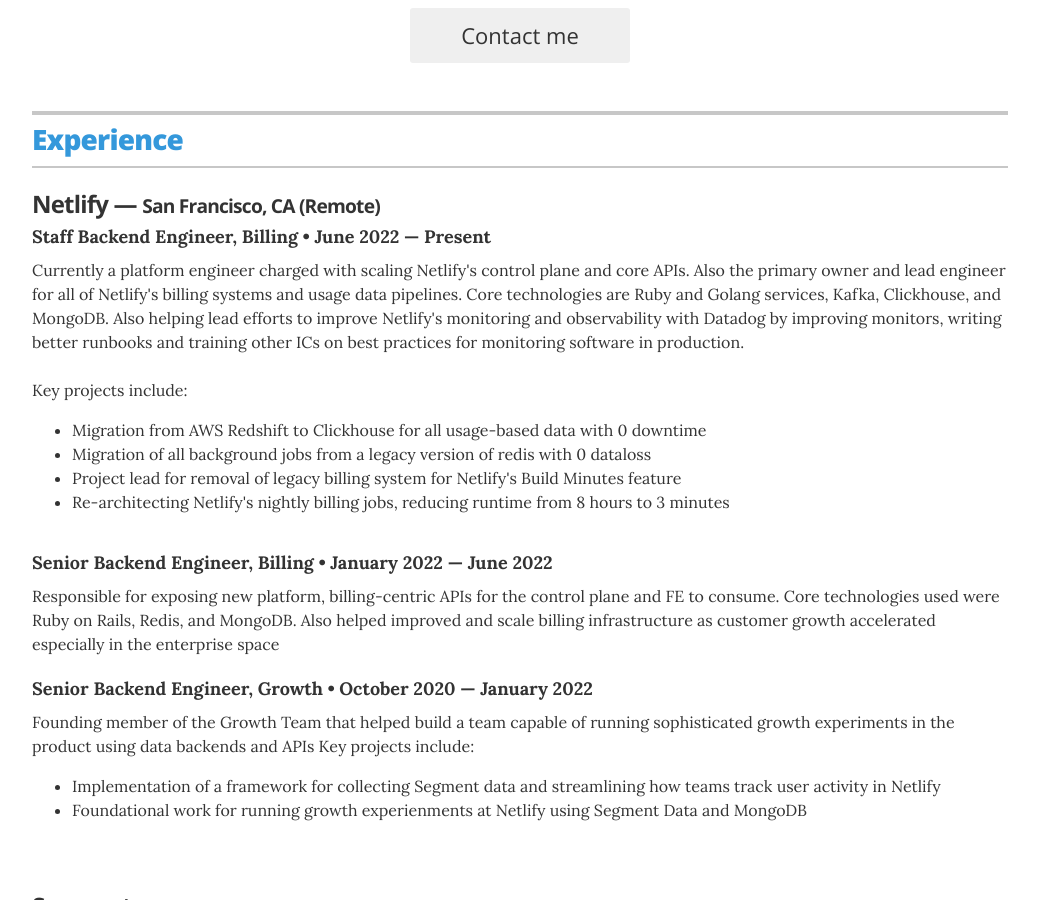
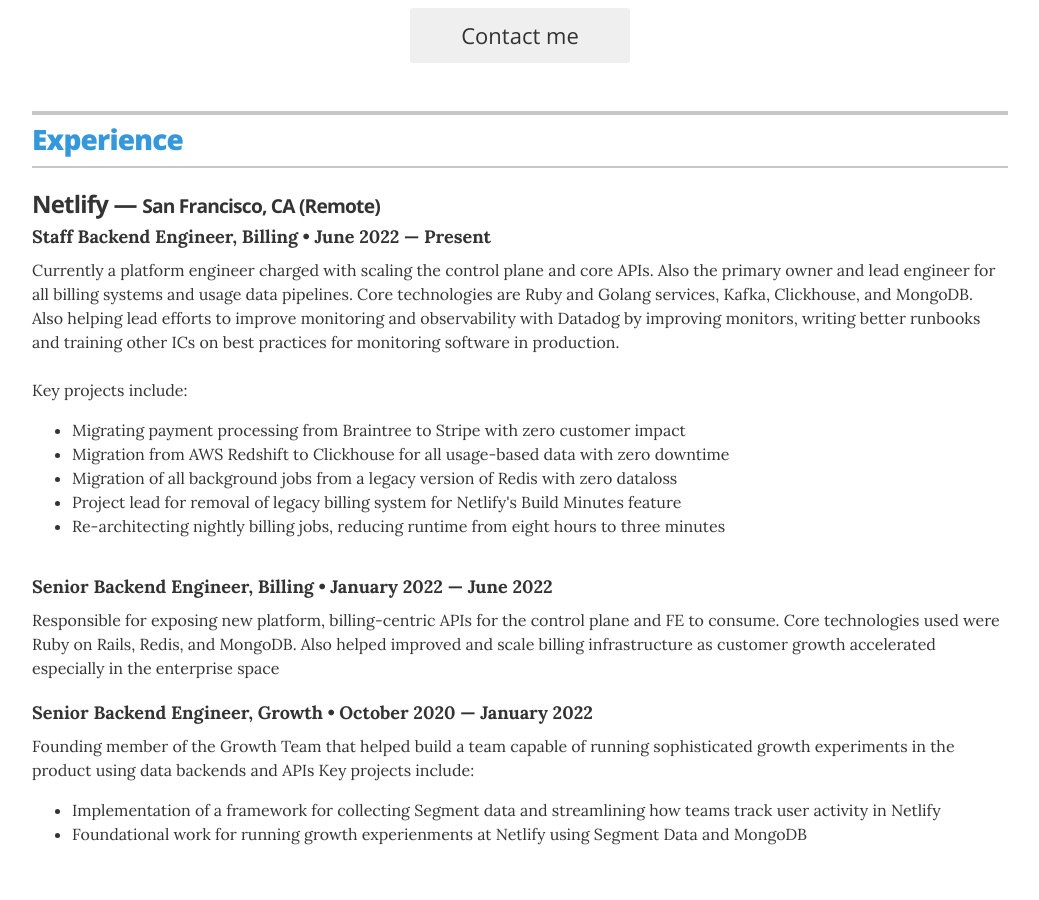
Before and after one commit to bryanmikaelian/resume, a Jekyll site: the page built from index.html, in a window 1280 px wide and 900 px high, scrolled down 464 px. Shown: the whole window, without its empty margins (120-1159 px from the left). Built offline with Jekyll 4.4.1, drawn with Linux system fonts in a browser that asks for light colours.

Commit message:
Feedback

```diff
--- a/_data/experience.yml
+++ b/_data/experience.yml
@@ -2,15 +2,16 @@
 - company: Netlify &mdash; <small>San Francisco, CA (Remote)</small>
   position: Staff Backend Engineer, Billing
   duration: June 2022 &mdash; Present
-  summary: "Currently a platform engineer charged with scaling Netlify's control plane and core APIs. Also the primary owner and lead engineer for all of Netlify's billing systems and usage data pipelines. Core technologies are Ruby and Golang services, Kafka, Clickhouse, and MongoDB. Also helping lead efforts to improve Netlify's monitoring and observability with Datadog by improving monitors, writing better runbooks and training other ICs on best practices for monitoring software in production.
+  summary: "Currently a platform engineer charged with scaling the control plane and core APIs. Also the primary owner and lead engineer for all billing systems and usage data pipelines. Core technologies are Ruby and Golang services, Kafka, Clickhouse, and MongoDB. Also helping lead efforts to improve monitoring and observability with Datadog by improving monitors, writing better runbooks and training other ICs on best practices for monitoring software in production.
   <br />
   <br />
   Key projects include:
     <ul>
-      <li>Migration from AWS Redshift to Clickhouse for all usage-based data with 0 downtime</li>
-      <li>Migration of all background jobs from a legacy version of redis with 0 dataloss</li>
+      <li>Migrating payment processing from Braintree to Stripe with zero customer impact</li>
+      <li>Migration from AWS Redshift to Clickhouse for all usage-based data with zero downtime</li>
+      <li>Migration of all background jobs from a legacy version of Redis with zero dataloss</li>
       <li>Project lead for removal of legacy billing system for Netlify's Build Minutes feature</li>
-      <li>Re-architecting Netlify's nightly billing jobs, reducing runtime from 8 hours to 3 minutes</li>
+      <li>Re-architecting nightly billing jobs, reducing runtime from eight hours to three minutes</li>
     </ul>
   "
 
--- a/_layouts/resume.html
+++ b/_layouts/resume.html
@@ -21,7 +21,7 @@
 
         <!-- To display contact info here, change `display_header_contact_info` value in _config.yml to true -->
         {% if site.display_header_contact_info == 'true' %}
-        <div class="header-contact-info">
+        <div class="header-contact-info no-print">
           <p>{{ site.resume_header_contact_info }}</p>
         </div>
         {% endif %}
```
